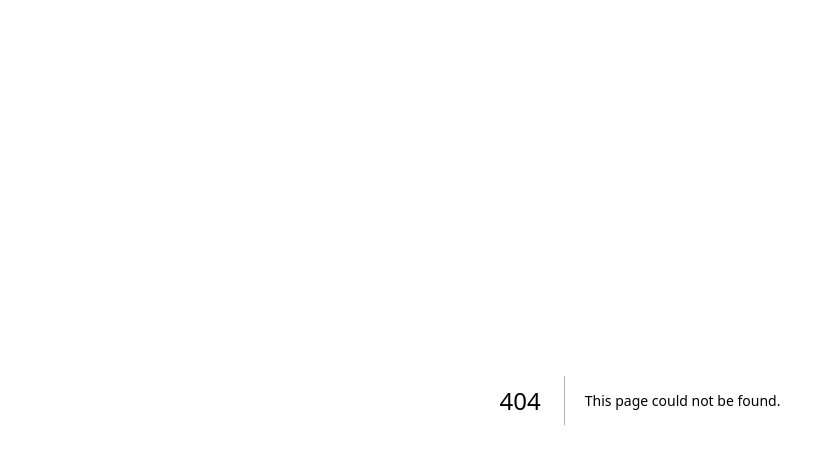
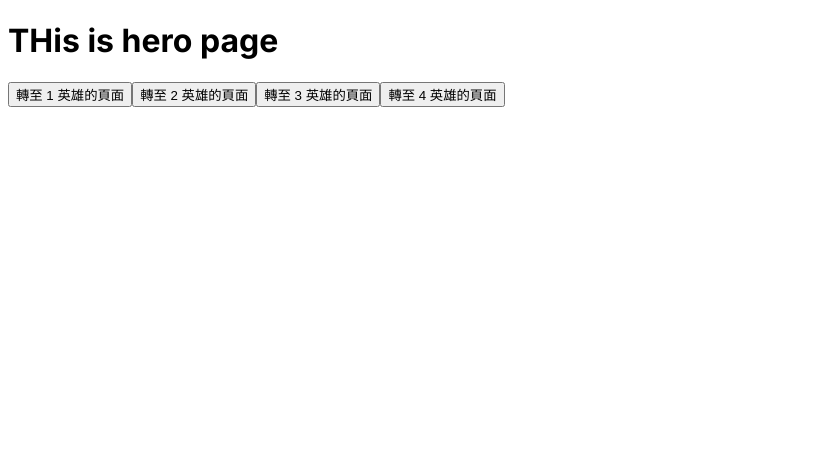
Before and after one commit to belong112/HeroProject, a Next.js app: page /heros in a window 1280 px wide. Before the commit this address had no page. Shown: the top 464 px of the page, without its empty margins (0-835 px from the left). Built offline with nearby package versions, Linux system fonts and the light colour scheme.

Commit message:
feat: add hero page and hero detail page

```diff
--- /dev/null
+++ b/src/app/heros/page.tsx
@@ -0,0 +1,20 @@
+"use client";
+import { useRouter } from "next/navigation";
+
+export default function Hero() {
+  const router = useRouter();
+
+  const heroList = [1, 2, 3, 4];
+  const buttons = heroList.map((id) => (
+    <button onClick={() => router.push(`/heros/${id}`)} key={id}>
+      轉至 {id} 英雄的頁面
+    </button>
+  ));
+
+  return (
+    <div>
+      <h1>THis is hero page</h1>
+      <div>{buttons}</div>
+    </div>
+  );
+}
```
Also changed, not shown: src/app/heros/[id]/page.tsx (added, +13 -0 lines), src/app/page.tsx (+10 -1 lines).
